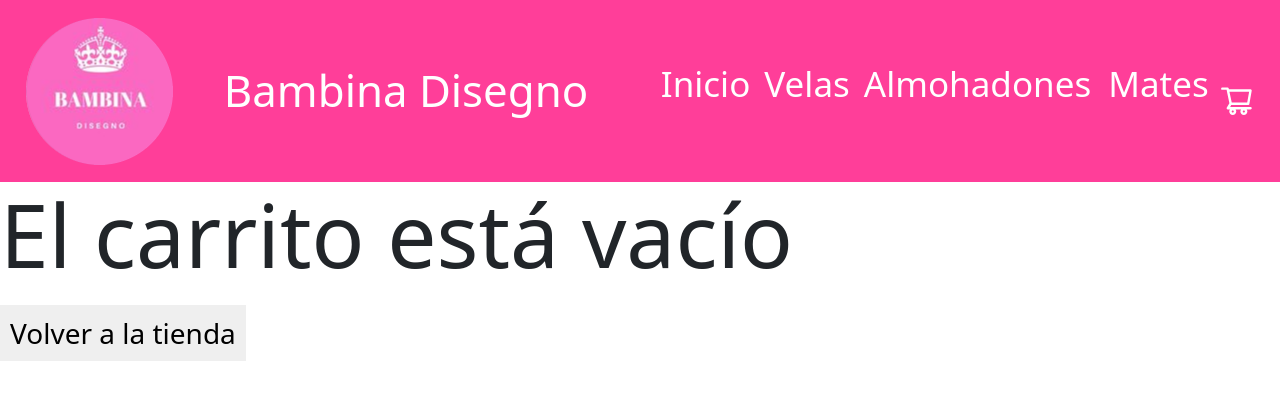
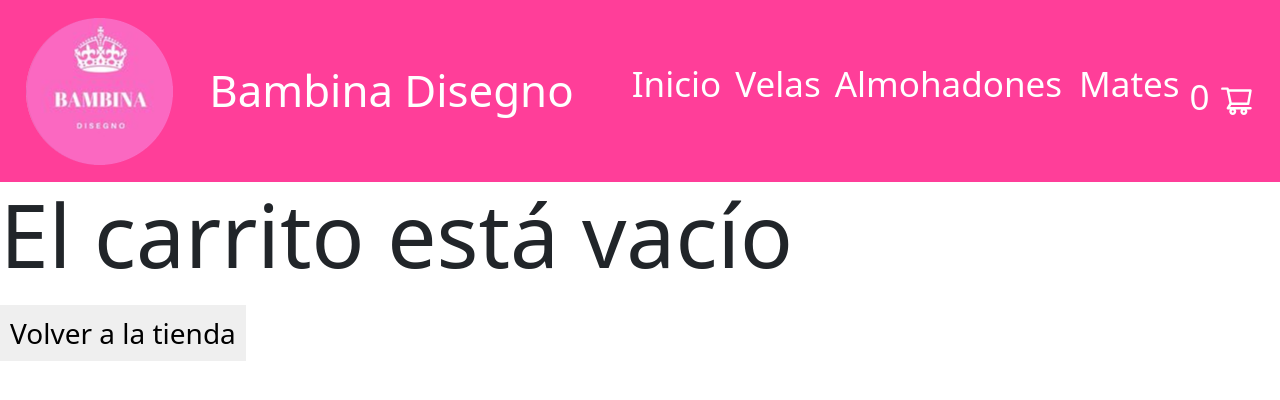
Before and after one commit to ThomasMontenegro/react, a React (Create React App) app in the folder bambina/bambina/: page /cart in a window 1280 px wide. Shown: the top 400 px of the page. Built offline with nearby package versions, Linux system fonts and the light colour scheme.

Commit message:
agregado cantidad al cartwidget

```diff
--- a/bambina/bambina/src/components/Cart.jsx
+++ b/bambina/bambina/src/components/Cart.jsx
@@ -6,14 +6,14 @@ import { Link } from 'react-router-dom';
 import {BsTrash} from "react-icons/bs";
 
 export default function Cart() {
-    const {cart, cleanCart, removeFromCart, cartPrice} = useContext(CartContext)
+    const {cart, cleanCart, removeFromCart, totalCart} = useContext(CartContext)
 
 
 
     return (
     <>
         {
-        cartPrice() === 0
+        totalCart() === 0
         ?   <div>
                 <h1>El carrito está vacío</h1>
                 <div>
@@ -43,8 +43,8 @@ export default function Cart() {
                     </Card>
                 ))}
                 </div>
-               { console.log(cartPrice())}
-            <h1  style={{display: 'flex', justifyContent: 'center'}}>Total ${cartPrice()}</h1>
+               { console.log(totalCart())}
+            <h1  style={{display: 'flex', justifyContent: 'center'}}>Total ${totalCart()}</h1>
             <div  style={{display: 'flex', justifyContent: 'space-evenly'}}>
                 <button onClick = {cleanCart}>Vaciar Carrito</button>
                 <button ><b>Finalizar Compra</b></button>
--- a/bambina/bambina/src/components/CartContext.jsx
+++ b/bambina/bambina/src/components/CartContext.jsx
@@ -2,7 +2,6 @@ import React, { createContext, useState } from "react";
 
 
 export const CartContext = createContext()
-
 const CartContextProvider = ({children}) => {
     const[cart, setCart] = useState([])
     const[cartEmpty, setCartEmpty] = useState([false])
@@ -20,15 +19,17 @@ const CartContextProvider = ({children}) => {
         setCartEmpty(true)
     }
 
-    const cartPrice = () => {
-        return cart.reduce((acc, e) => acc + e.number * e.precio, 0)
+    function totalCart() {
+
+        return cart.reduce((acc, item) => acc + item.precio * item.number, 0);
+
     }
     const onCart = (id) => {
         return cart.some((el) => el.id === id)
     }
     return(
         <>
-        <CartContext.Provider value={{cart, setCart, addToCart, removeFromCart, cartPrice, cleanCart, onCart}}>
+        <CartContext.Provider value={{cart, setCart, addToCart, removeFromCart, totalCart, cleanCart, onCart}}>
             {children}
         </CartContext.Provider>
         </>
--- a/bambina/bambina/src/components/CartWidget.jsx
+++ b/bambina/bambina/src/components/CartWidget.jsx
@@ -1,11 +1,20 @@
 import * as  React from "react";
 import s from "./CartWidget.module.css";
+import {AiOutlineShoppingCart } from "react-icons/ai";
+import { CartContext } from "../components/CartContext";
 
-import {AiOutlineShoppingCart } from "react-icons/ai";
 export default function CartWidget() {
+    const {cart} = React.useContext(CartContext)
+    function totalItems() {
+
+
+        return cart.reduce((acc, item) => acc + item.number, 0);
+
+        }
     return(
         <>
-        <span className={s.carrito}><AiOutlineShoppingCart/></span>
+        <span className={s.carrito}>{totalItems()} <AiOutlineShoppingCart/></span>
+
         </>
     );
 }
```
